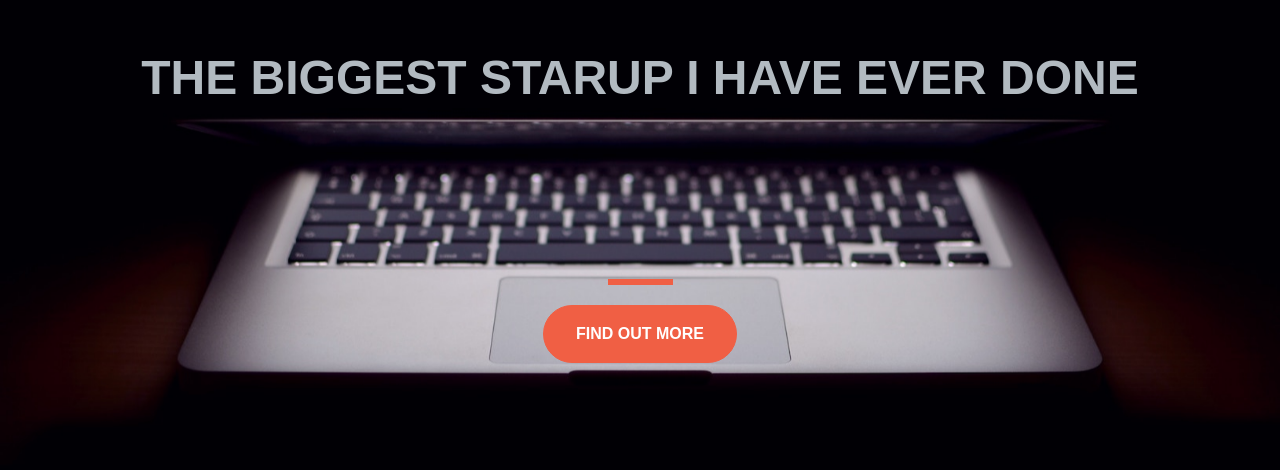
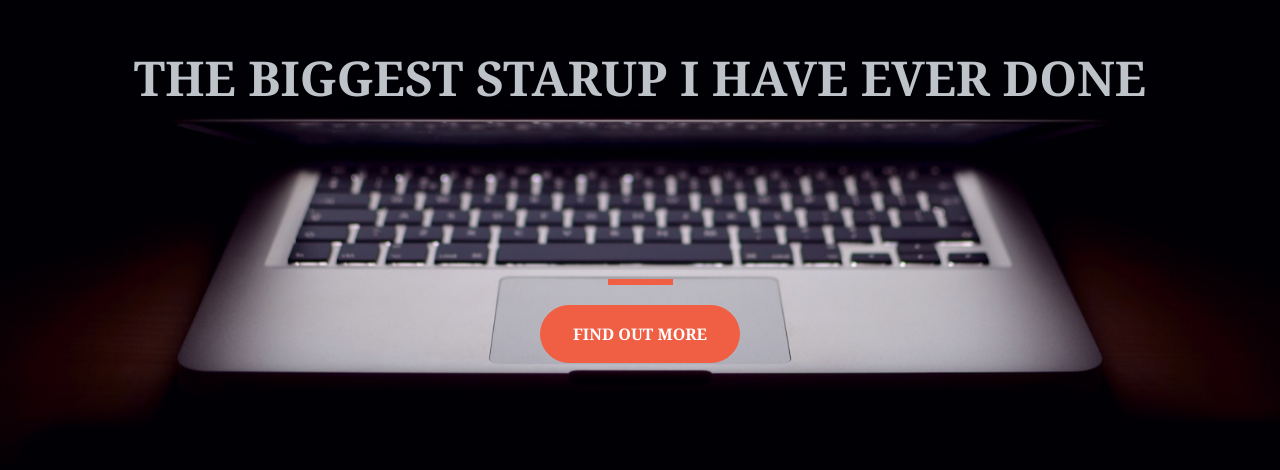
Before and after one commit to Hanna-snow/Hanna-snow.github.io, a plain HTML site: page index.html in a window 1280 px wide. Shown: the part 194-664 px from the top of the page. Drawn offline with nearby package versions, Linux system fonts and the light colour scheme.

Commit message:
Uploading my web

```diff
--- a/index.html
+++ b/index.html
@@ -4,7 +4,7 @@
    <meta name="viewport" content="width=device-width, initial-scale=1, shrink-to-fit=no">
     <link href="https://cdn.jsdelivr.net/npm/bootstrap@5.3.0-alpha3/dist/css/bootstrap.min.css" rel="stylesheet"
      integrity="sha384-KK94CHFLLe+nY2dmCWGMq91rCGa5gtU4mk92HdvYe+M/SXH301p5ILy+dN9+nJOZ" crossorigin="anonymous">
-     <link rel="stylesheet" type="text/css" href="style.css">
+     <link rel="stylesheet" type="text/css" href="hello.css">
 
 
  </head>
```
